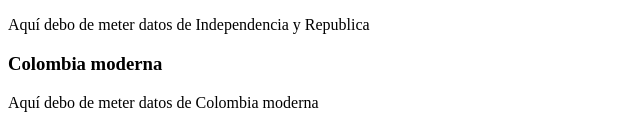
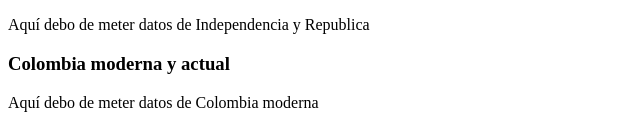
Before and after one commit to DiegoLopezSuarez/Modulo1WEB_CSS, a plain HTML site: page 01_fuentes/proyecto_Colombia/proyecto.html in a window 1280 px wide. Shown: the part 807-932 px from the top of the page, 0-640 px from the left. Drawn offline with Linux system fonts and the light colour scheme.

Commit message:
cambio colombia

```diff
--- a/01_fuentes/proyecto_Colombia/proyecto.html
+++ b/01_fuentes/proyecto_Colombia/proyecto.html
@@ -96,7 +96,7 @@
                             <p>Aquí debo de meter datos de Independencia y Republica</p>
                     </article>
 
-                    <h3>Colombia moderna</h3>
+                    <h3>Colombia moderna y actual</h3>
                     <article>
                             <p>Aquí debo de meter datos de Colombia moderna</p>
                     </article>
```
